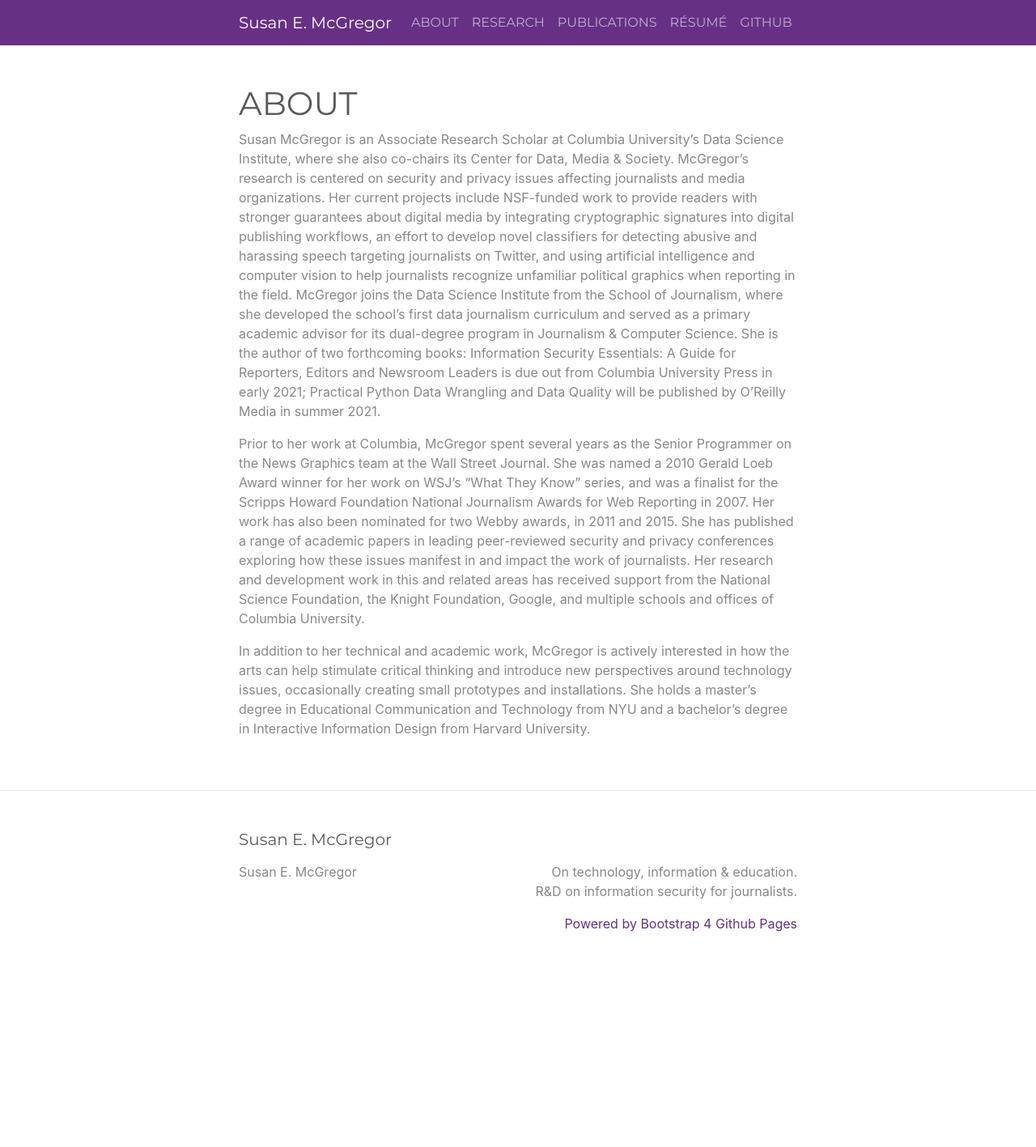
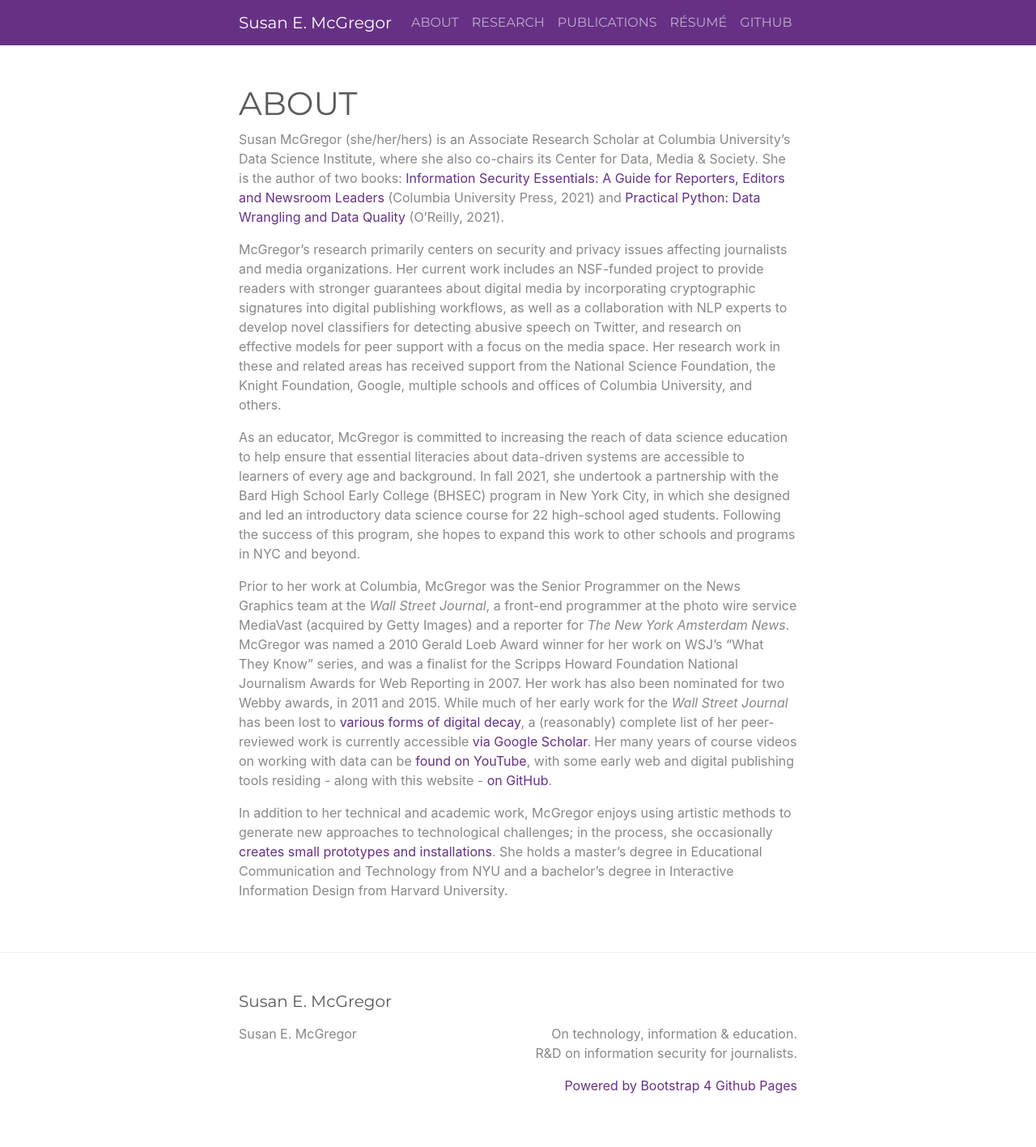
Before and after one commit to susanemcg/susanemcg.github.io, a Jekyll site: the page built from about.md, in a window 1280 px wide. Shown: the whole page at 81% size. Built offline with Jekyll 4.4.1, drawn with Linux system fonts in a browser that asks for light colours; before the commit the page ends 1217 px from its top, so only the background shows below that.

Commit message:
Update winter 2022

```diff
--- a/about.md
+++ b/about.md
@@ -3,8 +3,12 @@
 title: ABOUT
 ---
 
-Susan McGregor is an Associate Research Scholar at Columbia University’s Data Science Institute, where she also co-chairs its Center for Data, Media & Society. McGregor’s research is centered on security and privacy issues affecting journalists and media organizations. Her current projects include NSF-funded work to provide readers with stronger guarantees about digital media by integrating cryptographic signatures into digital publishing workflows, an effort to develop novel classifiers for detecting abusive and harassing speech targeting journalists on Twitter, and using artificial intelligence and computer vision to help journalists recognize unfamiliar political graphics when reporting in the field. McGregor joins the Data Science Institute from the School of Journalism, where she developed the school’s first data journalism curriculum and served as a primary academic advisor for its dual-degree program in Journalism & Computer Science. She is the author of two forthcoming books: Information Security Essentials: A Guide for Reporters, Editors and Newsroom Leaders is due out from Columbia University Press in early 2021; Practical Python Data Wrangling and Data Quality will be published by O’Reilly Media in summer 2021.
+Susan McGregor (she/her/hers) is an Associate Research Scholar at Columbia University's Data Science Institute, where she also co-chairs its Center for Data, Media & Society. She is the author of two books: [Information Security Essentials: A Guide for Reporters, Editors and Newsroom Leaders](https://cup.columbia.edu/book/information-security-essentials/9780231192330) (Columbia University Press, 2021) and [Practical Python: Data Wrangling and Data Quality](https://www.oreilly.com/library/view/practical-python-data/9781492091493/) (O'Reilly, 2021).
 
-Prior to her work at Columbia, McGregor spent several years as the Senior Programmer on the News Graphics team at the Wall Street Journal. She was named a 2010 Gerald Loeb Award winner for her work on WSJ’s “What They Know” series, and was a finalist for the Scripps Howard Foundation National Journalism Awards for Web Reporting in 2007. Her work has also been nominated for two Webby awards, in 2011 and 2015. She has published a range of academic papers in leading peer-reviewed security and privacy conferences exploring how these issues manifest in and impact the work of journalists. Her research and development work in this and related areas has received support from the National Science Foundation, the Knight Foundation, Google, and multiple schools and offices of Columbia University.
+McGregor's research primarily centers on security and privacy issues affecting journalists and media organizations. Her current work includes an NSF-funded project to provide readers with stronger guarantees about digital media by incorporating cryptographic signatures into digital publishing workflows, as well as a collaboration with NLP experts to develop novel classifiers for detecting abusive speech on Twitter, and research on effective models for peer support with a focus on the media space. Her research work in these and related areas has received support from the National Science Foundation, the Knight Foundation, Google, multiple schools and offices of Columbia University, and others.
 
-In addition to her technical and academic work, McGregor is actively interested in how the arts can help stimulate critical thinking and introduce new perspectives around technology issues, occasionally creating small prototypes and installations. She holds a master’s degree in Educational Communication and Technology from NYU and a bachelor’s degree in Interactive Information Design from Harvard University.
+As an educator, McGregor is committed to increasing the reach of data science education to help ensure that essential literacies about data-driven systems are accessible to learners of every age and background. In fall 2021, she undertook a partnership with the Bard High School Early College (BHSEC) program in New York City, in which she designed and led an introductory data science course for 22 high-school aged students. Following the success of this program, she hopes to expand this work to other schools and programs in NYC and beyond.
+
+Prior to her work at Columbia, McGregor was the Senior Programmer on the News Graphics team at the *Wall Street Journal*, a front-end programmer at the photo wire service MediaVast (acquired by Getty Images) and a reporter for *The New York Amsterdam News*. McGregor was named a 2010 Gerald Loeb Award winner for her work on WSJ's "What They Know" series, and was a finalist for the Scripps Howard Foundation National Journalism Awards for Web Reporting in 2007. Her work has also been nominated for two Webby awards, in 2011 and 2015.  While much of her early work for the *Wall Street Journal* has been lost to [various forms of digital decay](https://www.theatlantic.com/technology/archive/2015/10/raiders-of-the-lost-web/409210/), a (reasonably) complete list of her peer-reviewed work is currently accessible [via Google Scholar](https://scholar.google.com/citations?user=B8eR9FIAAAAJ&hl=en). Her many years of course videos on working with data can be [found on YouTube](https://www.youtube.com/c/susanemcgdata), with some early web and digital publishing tools residing - along with this website - [on GitHub](https://github.com/susanemcg).
+
+In addition to her technical and academic work, McGregor enjoys using artistic methods to generate new approaches to technological challenges; in the process, she occasionally [creates small prototypes and installations](https://susanemcgregor.com/research.html). She holds a master's degree in Educational Communication and Technology from NYU and a bachelor’s degree in Interactive Information Design from Harvard University.
```
